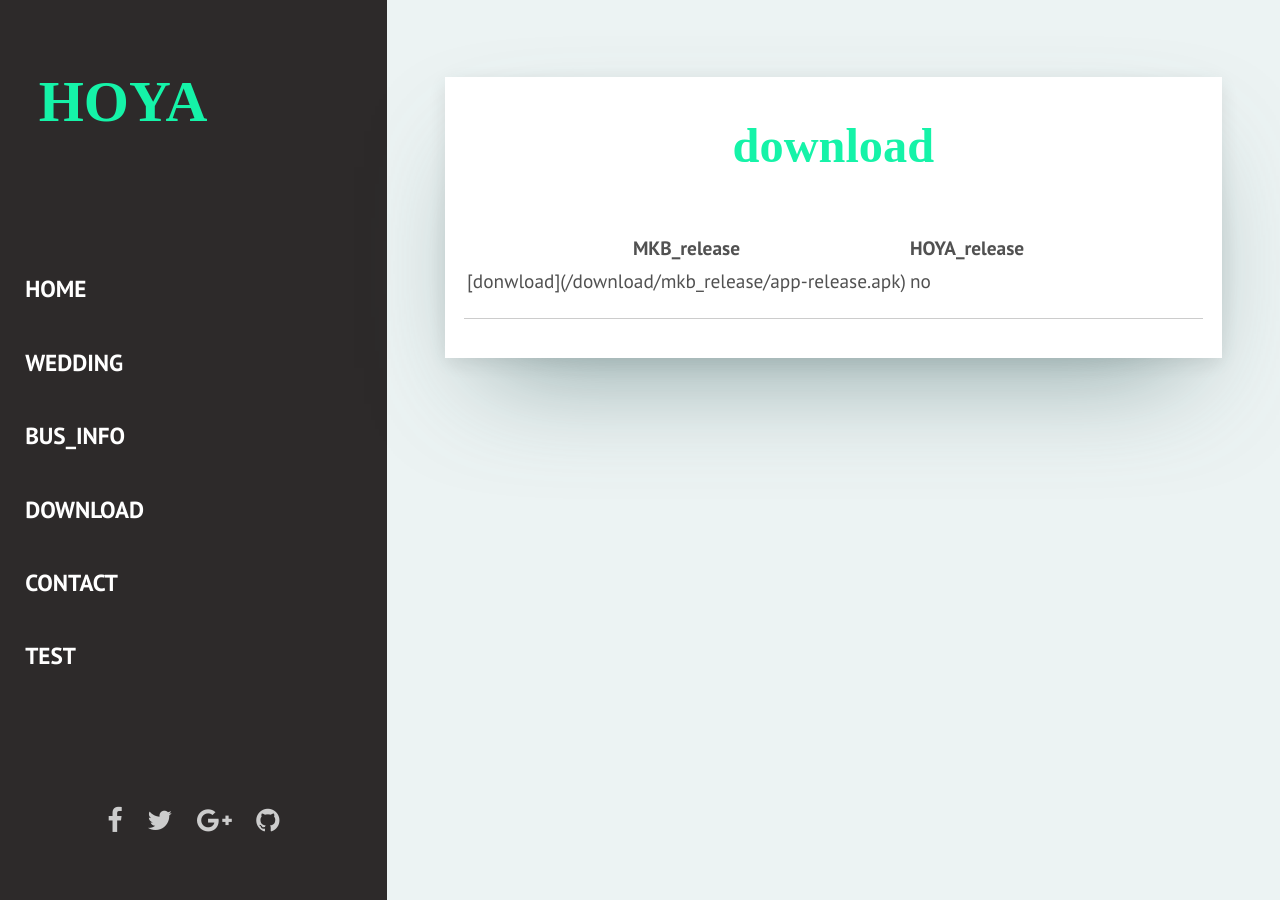
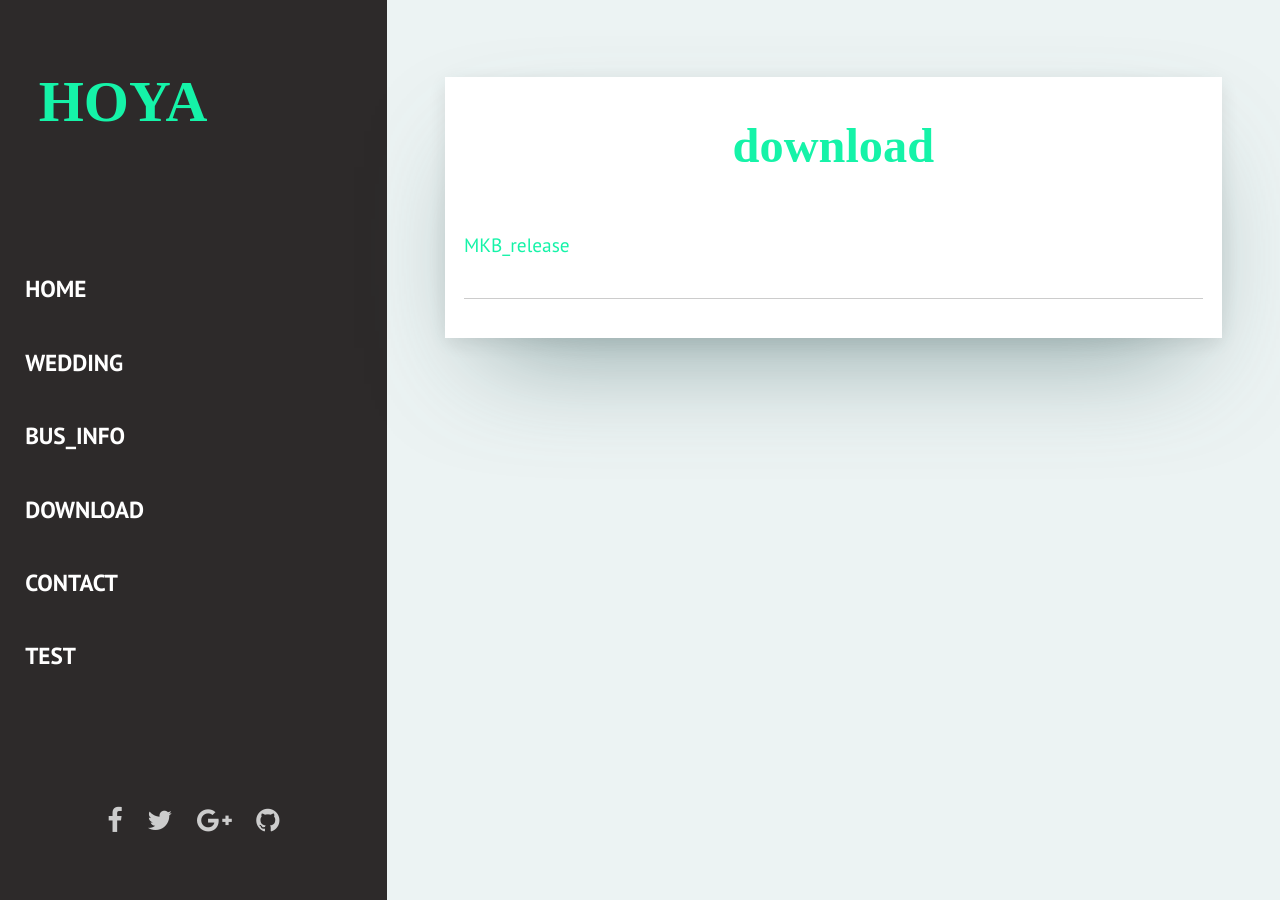
Before and after one commit to namhojin/namhojin.github.io, a Jekyll site: the page built from _pages/download.html, in a window 1280 px wide. Built offline with Jekyll 4.4.1, drawn with Linux system fonts in a browser that asks for light colours; some web fonts are replaced.

Commit message:
Update download.html

```diff
--- a/_pages/download.html
+++ b/_pages/download.html
@@ -4,14 +4,4 @@ title: download
 permalink: /download/
 ---
 
-<table>
-  <tr>
-    <th>MKB_release</th>
-    <th>HOYA_release</th>
-  </tr>
-  <tr>
-    <td>[donwload](/download/mkb_release/app-release.apk)</td>
-    <td>no</td>
-  </tr>
-
-</table>
+[MKB_release](/download/mkb_release/app-release.apk)
```
